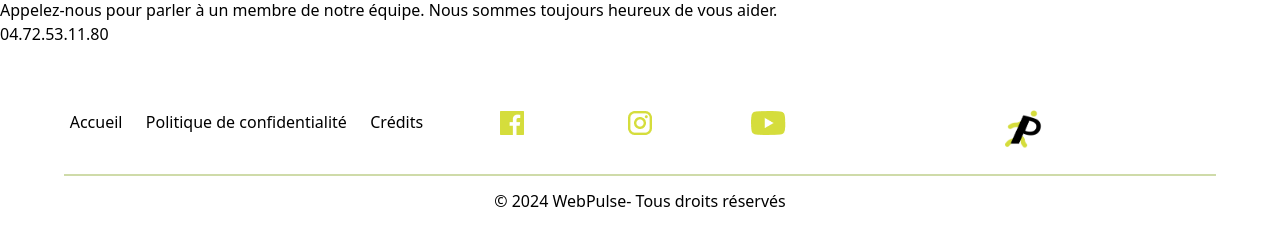
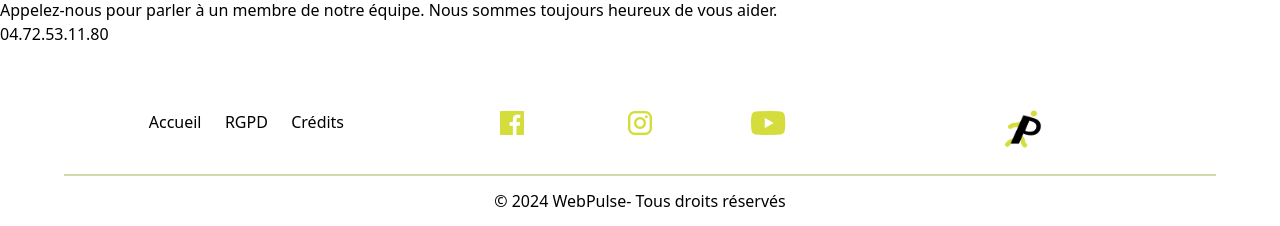
Before and after one commit to Bennirahh/piscine-vaise, a Symfony app: template templates/accueil.html.twig in a window 1280 px wide. Shown: the part 4818-5044 px from the top of the page. Run offline with Twig, Linux system fonts and the light colour scheme; the template is opened without the code that fills it, so the values that code supplies are empty; form fields are guessed from the names that the template uses; style sheets or scripts are compiled from the project's sources; some libraries are stand-ins or nearby versions.

Commit message:
Fix-footer-RGPD

```diff
--- a/templates/base.html.twig
+++ b/templates/base.html.twig
@@ -34,7 +34,7 @@
                 <div class="footer">
                     <div class="footer-case">
                         <a class="footer-lien" href="{{ path('accueil') }}">Accueil</a>
-                        <a class="footer-lien" href="{{ path('rgpd') }}">Politique de confidentialité</a>
+                        <a class="footer-lien" href="{{ path('rgpd') }}">RGPD</a>
                         <a class="footer-lien" href="{{ path('credits') }}">Crédits</a>
                     </div>
                     <div class="footer-case2 footer-reseau">
```
